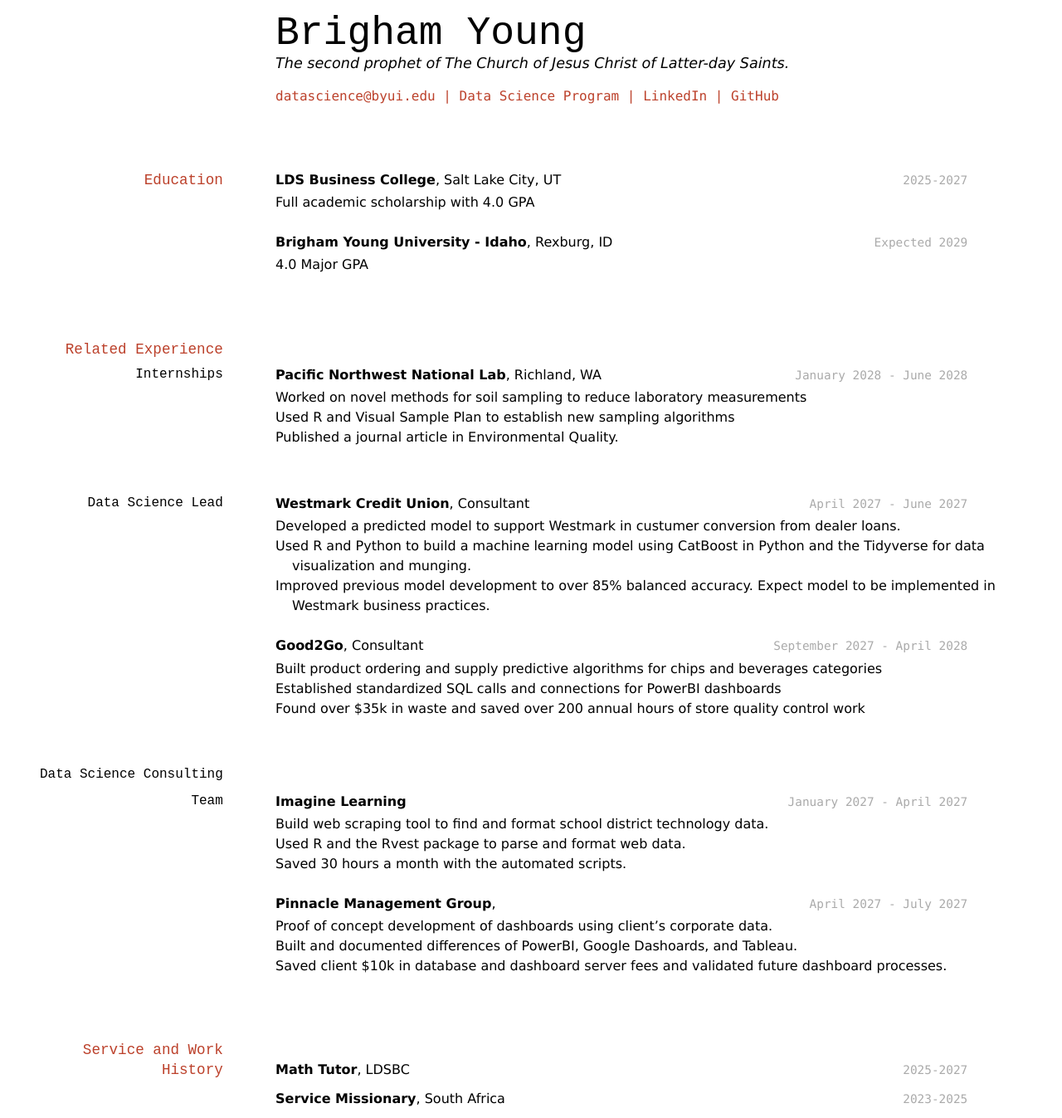
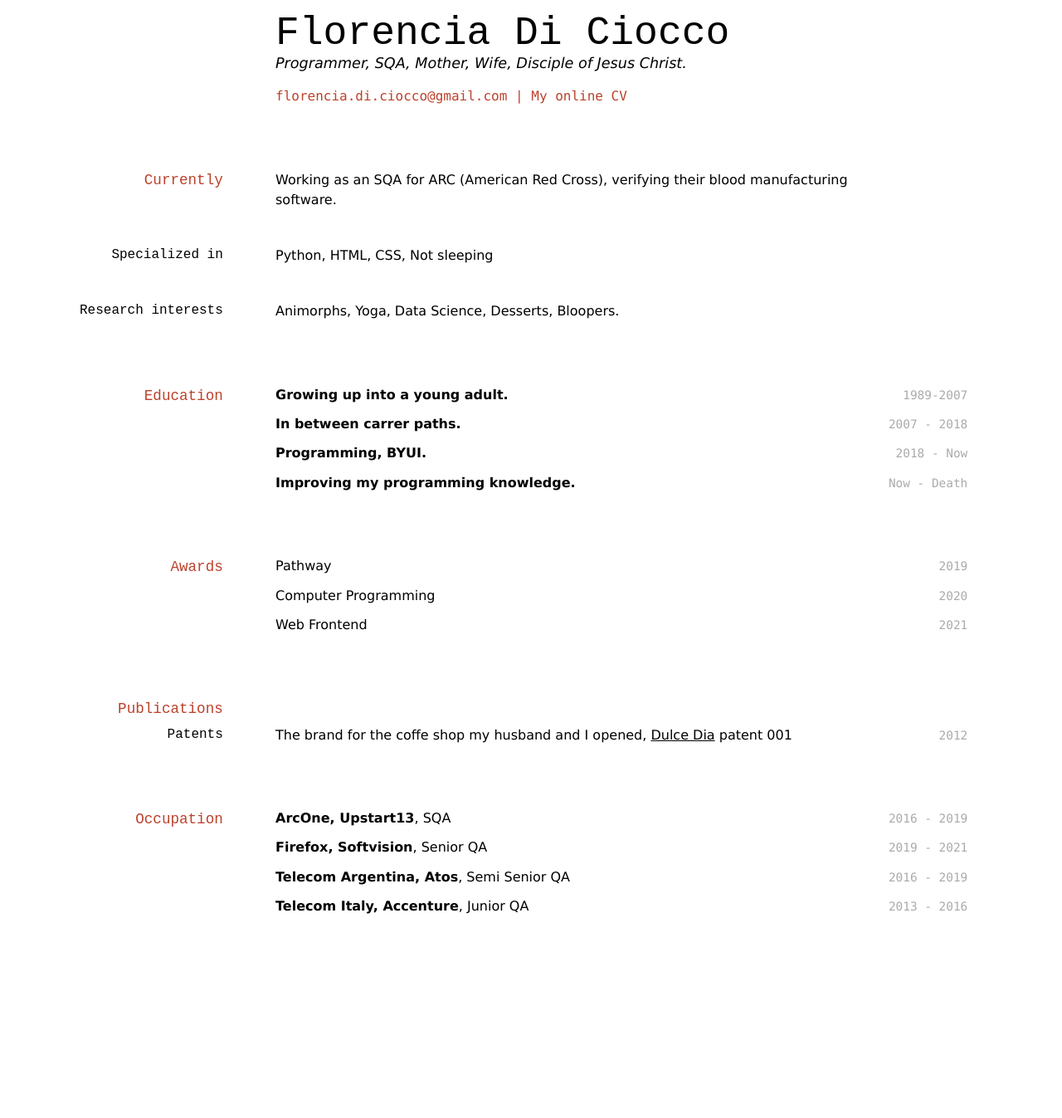
Before and after one commit to FlorenciaDiCiocco/DiCiocco-Resume, a Jekyll site: the page built from docs/index.md, in a window 1280 px wide. Shown: the whole page at 83% size. Built offline with Jekyll 4.4.1, drawn with Linux system fonts in a browser that asks for light colours; after the commit the page ends 1115 px from its top, so only the background shows below that.

Commit message:
Update index.md
Modified the correct file

```diff
--- a/docs/index.md
+++ b/docs/index.md
@@ -1,87 +1,82 @@
 ---
 layout: cv
-title: Brigham Young's Resume
+title: Florencia Di Ciocco's CV
 ---
-# Brigham Young
-The second prophet of The Church of Jesus Christ of Latter-day Saints.
+# Florencia Di Ciocco
+Programmer, SQA, Mother, Wife, Disciple of Jesus Christ.
 
 <div id="webaddress">
-<a href="datascience@byui.edu">datascience@byui.edu</a>
-| <a href="https://byuidatascience.github.io/development.html">Data Science Program</a>
-| <a href="https://www.linkedin.com/groups/13537407/">LinkedIn</a>
-| <a href="https://github.com/byuids-resumes">GitHub</a>
+<a href="florencia.di.ciocco@gmail.com">florencia.di.ciocco@gmail.com</a>
+| <a href="https://florencia-di-ciocco-cv.web.app/">My online CV</a>
 </div>
 
-<!-- https://www.monique.tech/the-art-of-markdown -->
+
+## Currently
+
+Working as an SQA for ARC (American Red Cross), verifying their blood manufacturing software.
+
+### Specialized in
+
+Python, HTML, CSS, Not sleeping
+
+
+### Research interests
+
+Animorphs, Yoga, Data Science, Desserts, Bloopers.
+
 
 ## Education
 
-`2025-2027`
-__LDS Business College__, Salt Lake City, UT
+`1989-2007`
+__Growing up into a young adult.__
 
-- Full academic scholarship with 4.0 GPA
+`2007 - 2018`
+__In between carrer paths.__
 
-`Expected 2029`
-__Brigham Young University - Idaho__, Rexburg, ID
+`2018 - Now`
+__Programming, BYUI.__
 
-- 4.0 Major GPA
+`Now - Death`
+__Improving my programming knowledge.__
 
 
-## Related Experience
 
-### Internships
+## Awards
 
-`January 2028 - June 2028`
-__Pacific Northwest National Lab__, Richland, WA
+`2019`
+Pathway
 
-- Worked on novel methods for soil sampling to reduce laboratory measurements
-- Used R and Visual Sample Plan to establish new sampling algorithms
-- Published a journal article in Environmental Quality.
+`2020`
+Computer Programming
 
-### Data Science Lead
+`2021`
+Web Frontend
 
-`April 2027 - June 2027`
-__Westmark Credit Union__, Consultant
+## Publications
 
-- Developed a predicted model to support Westmark in custumer conversion from dealer loans.
-- Used R and Python to build a machine learning model using CatBoost in Python and the Tidyverse for data visualization and munging.
-- Improved previous model development to over 85% balanced accuracy. Expect model to be implemented in Westmark business practices.
+<!-- A list is also available [online](http://scholar.google.co.uk/citations?user=LTOTl0YAAAAJ) -->
 
-`September 2027 - April 2028`
-__Good2Go__, Consultant
+### Patents
 
-- Built product ordering and supply predictive algorithms for chips and beverages categories
-- Established standardized SQL calls and connections for PowerBI dashboards
-- Found over $35k in waste and saved over 200 annual hours of store quality control work
-
-### Data Science Consulting Team
-
-`January 2027 - April 2027`
-__Imagine Learning__
-
-- Build web scraping tool to find and format school district technology data.
-- Used R and the Rvest package to parse and format web data.
-- Saved 30 hours a month with the automated scripts.
-
-`April 2027 - July 2027`
-__Pinnacle Management Group__,
-
-- Proof of concept development of dashboards using client's corporate data.
-- Built and documented differences of PowerBI, Google Dashoards, and Tableau.
-- Saved client $10k in database and dashboard server fees and validated future dashboard processes.
+`2012`
+The brand for the coffe shop my husband and I opened, [Dulce Dia](https://www.google.com/maps/uv?pb=!1s0x95bccb96b46b71d3%3A0xd93b9a25503d7635!3m1!7e115!4shttps%3A%2F%2Flh5.googleusercontent.com%2Fp%2FAF1QipPLJiwkz9YE1aIu1fV6cXyulEfUokA7wBMnIpiO%3Dw150-h200-k-no!5sdulce%20dia%2C%20cabrera%203420%20-%20Google%20Search!15sCgIgAQ&imagekey=!1e10!2sAF1QipM45dF1olJriBAjkxBHp3LRxhodq6gt2kpYdwlh&hl=en&sa=X&ved=2ahUKEwjk5d-wxcH0AhUzp5UCHQFhBqQQoip6BQiGARAD) patent 001
 
 
-## Service and Work History
+## Occupation
 
-`2025-2027`
-__Math Tutor__, LDSBC
+`2016 - 2019`
+__ArcOne, Upstart13__, SQA
 
+`2019 - 2021`
+__Firefox, Softvision__, Senior QA
 
-`2023-2025`
-__Service Missionary__, South Africa
+`2016 - 2019`
+__Telecom Argentina, Atos__, Semi Senior QA
 
+`2013 - 2016`
+__Telecom Italy, Accenture__, Junior QA
 
 
 <!-- ### Footer
 
-Last updated: May 2013 -->
+Last updated: December 2021 -->
```
